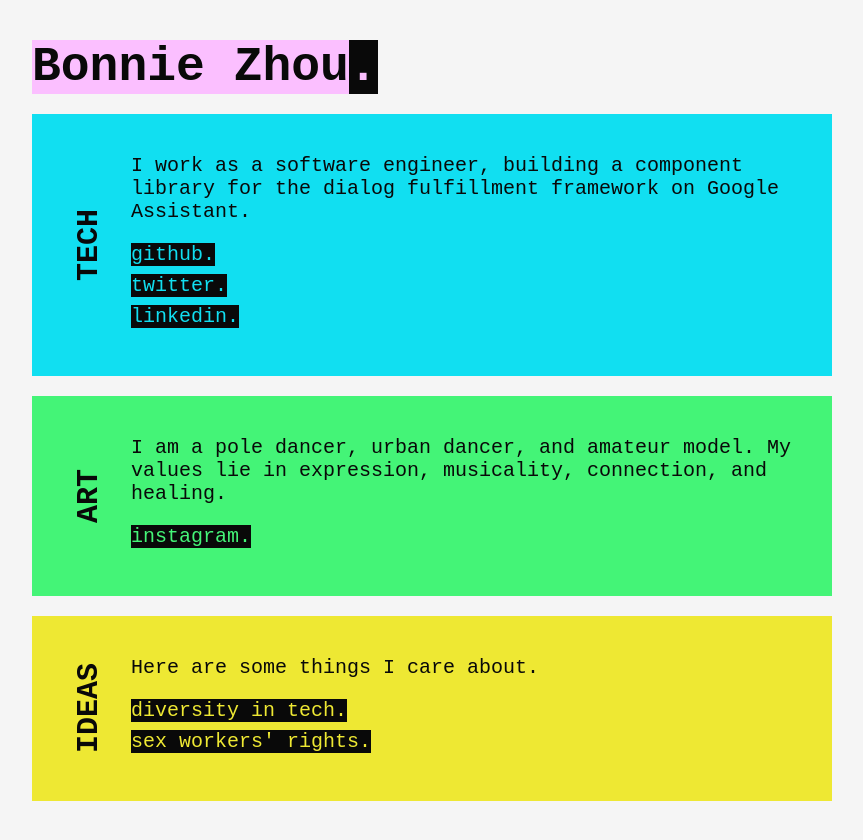
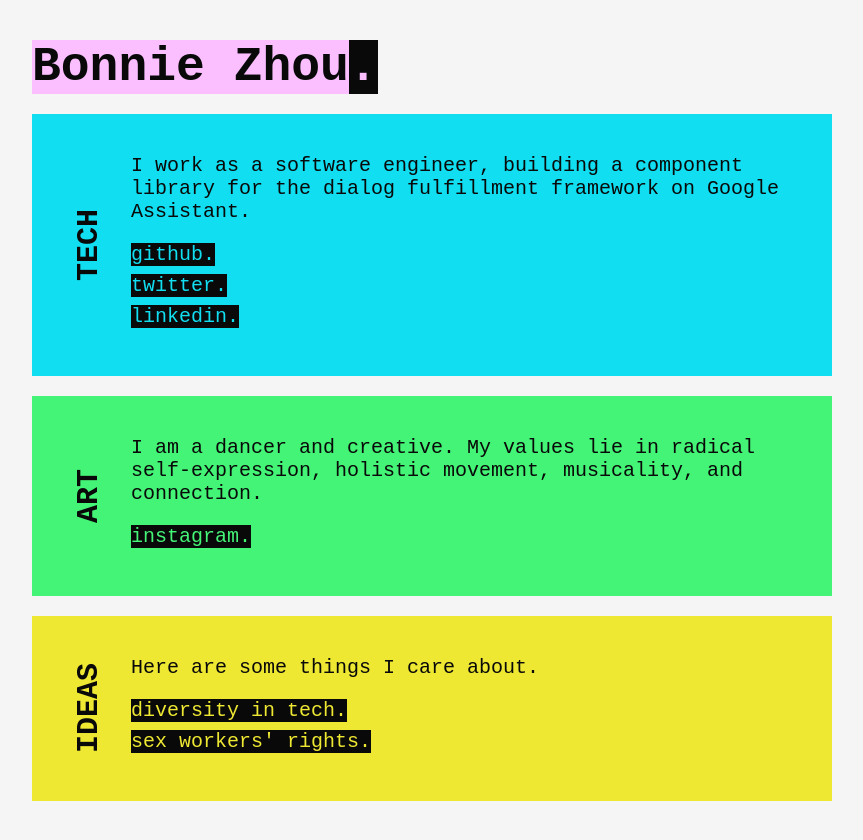
Before and after one commit to bonniezhou/bonniezhou.com, a website: page index.html in a window 1280 px wide. Shown: the whole page, without its empty margins (208-1071 px from the left). Drawn offline with Linux system fonts and the light colour scheme.

Commit message:
update artist bio

```diff
--- a/index.html
+++ b/index.html
@@ -24,7 +24,7 @@
       <div class="landing-section tape-green">
         <h2 class="landing-section-heading">ART</h2>
         <div class="landing-section-body">
-          <p> I am a pole dancer, urban dancer, and amateur model. My values lie in expression, musicality, connection, and healing.</p>
+          <p> I am a dancer and creative. My values lie in radical self-expression, holistic movement, musicality, and connection.</p>
           <div class="landing-section-link"><a href="https://www.instagram.com/bonniezzzhou" class="tape-black" target="_blank" rel="noopener">instagram.</a></div>
         </div>
       </div>
```
